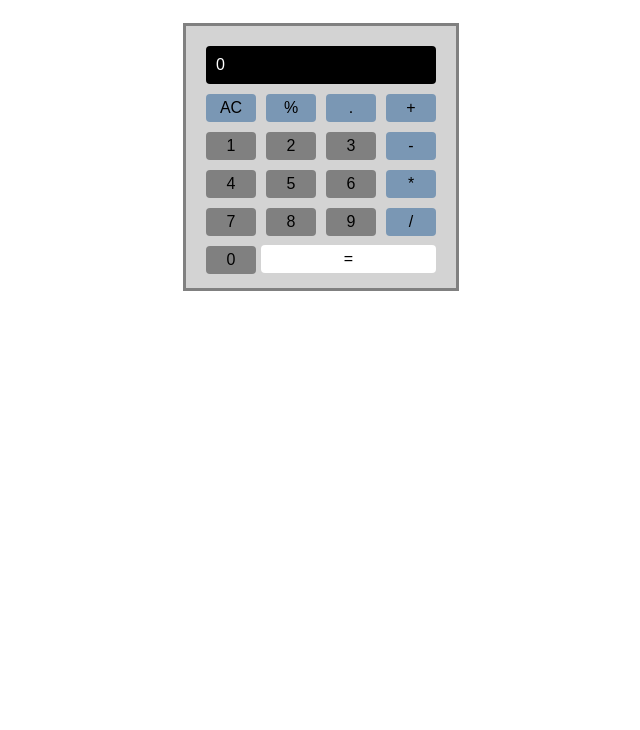
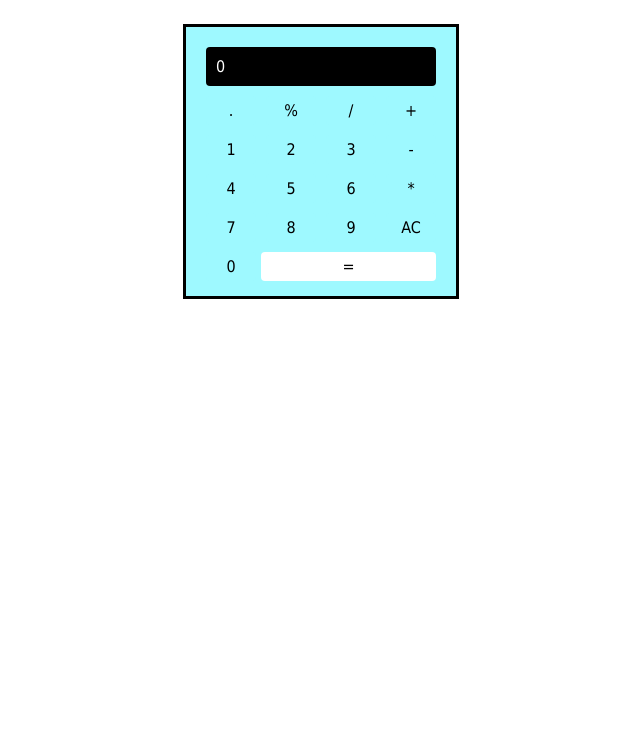
Before and after one commit to Noymalka/webCourse, a plain HTML site: page index.html in a window 1280 px wide. Shown: the part 70-800 px from the top of the page, without its empty margins (319-959 px from the left). Drawn offline with Linux system fonts and the light colour scheme.

Commit message:
Your commit message here

```diff
--- a/index.html
+++ b/index.html
@@ -6,40 +6,40 @@
     <title>Document</title>
     <style>
         body{
-            font-family: Arial, Helvetica, sans-serif;
+            font-family: TAHOMA, Helvetica, sans-serif;
         }
         .culc{
-            width: 240px; margin: 40px auto; background-color: lightgray;
+            width: 240px; margin: 40px auto; background-color: rgb(158, 249, 255);
             padding:15px;
             border-style:solid;
-            border-color: gray;
+            border-color: black;
         }
       .buttonNum {
         float: left;
         width: 50px;
         margin: 5px;
-        background-color: gray;
+        background-color: rgb(158, 249, 255);
         text-align: center;
         padding:5px 0;
         border-radius: 4px;
         cursor:pointer;
       }
       .buttonNum:hover{
-          background-color: lightslategray;
+          background-color: gray;
           color: white;
       }
       .button{
         float: left;
         width: 50px;
         margin: 5px;
-        background-color: rgb(122, 151, 180);
+        background-color: rgb(158, 249, 255);
         text-align: center;
         padding:5px 0;
         border-radius: 4px;
         cursor:pointer;
       }
       .button:hover{
-          background-color: lightslategray;
+          background-color: gray;
           color: white;
       }
       .monitor{
@@ -69,9 +69,9 @@
     </div>
     <div class="culc">
         <div class="monitor">0</div>
-        <div class="button">AC</div>
+        <div class="button">.</div>
         <div class="button">%</div>
-        <div class="button">.</div>
+        <div class="button">/</div>
         <div class="button">+</div>
         <div class="buttonNum">1</div>
         <div class="buttonNum">2</div>
@@ -84,7 +84,7 @@
         <div class="buttonNum">7</div>
         <div class="buttonNum">8</div>
         <div class="buttonNum">9</div>
-        <div class="button">/</div>
+        <div class="button">AC</div>
         <div class="buttonNum">0</div>
         <div style="clear: both;"></div>
         <div class="result">=</div>
```
Also changed, not shown: 1 other file.
